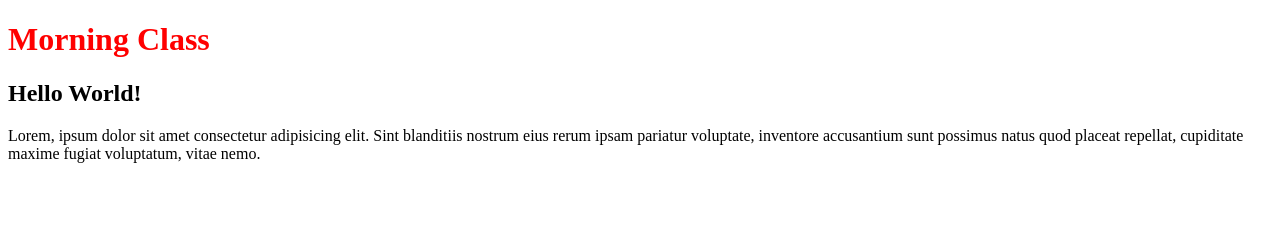
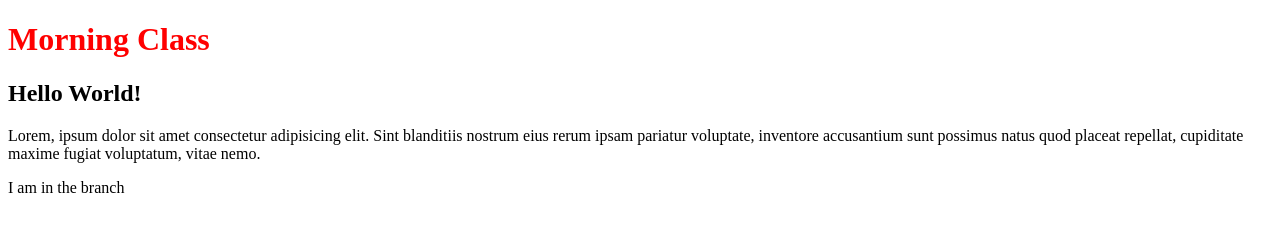
Before and after one commit to nngw/git_and_github, a plain HTML site: page index.html in a window 1280 px wide. Drawn offline with Linux system fonts and the light colour scheme.

Commit message:
add paragraph

```diff
--- a/index.html
+++ b/index.html
@@ -13,4 +13,6 @@
 
         <p>Lorem, ipsum dolor sit amet consectetur adipisicing elit. Sint blanditiis nostrum eius rerum ipsam pariatur voluptate, inventore accusantium sunt possimus natus quod placeat repellat, cupiditate maxime fugiat voluptatum, vitae nemo.</p>
     </body>
+
+    <p>I am in the branch</p>
 </html>
```
Also changed, not shown: 2 other files.
